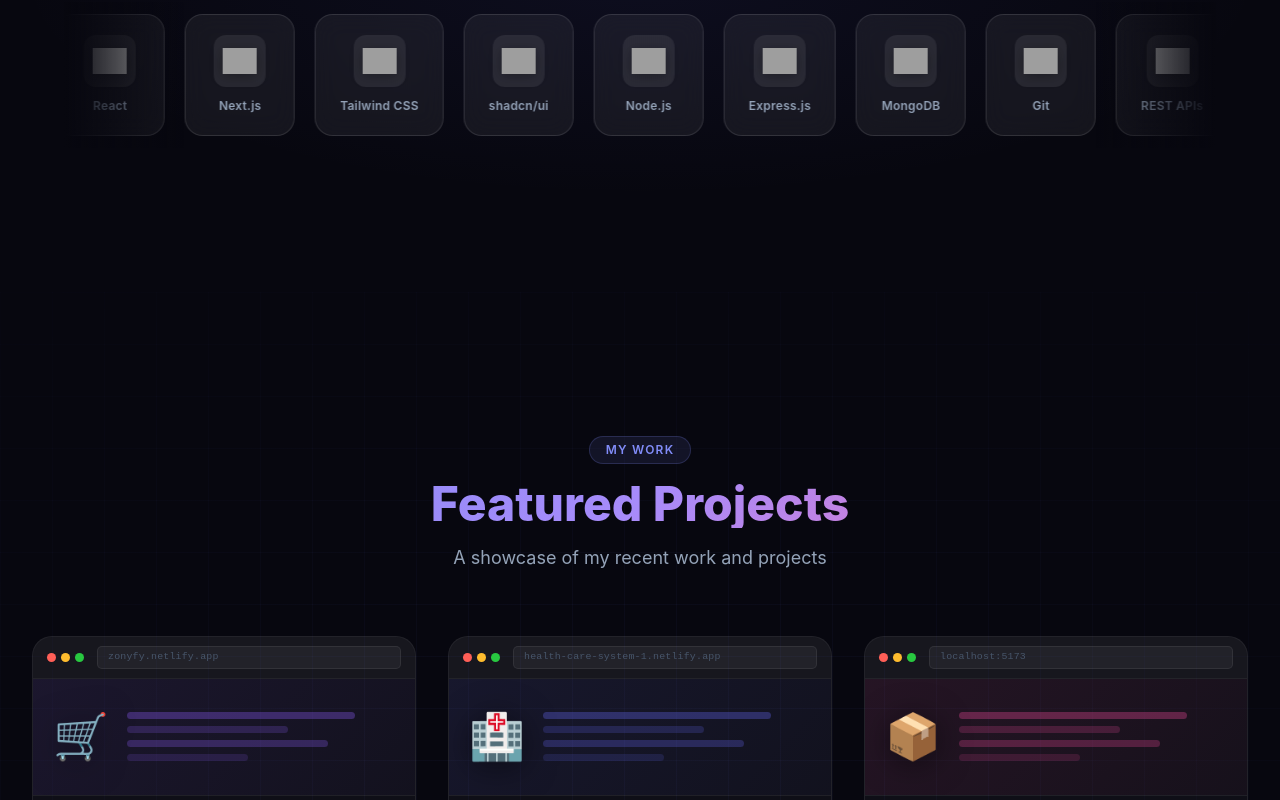
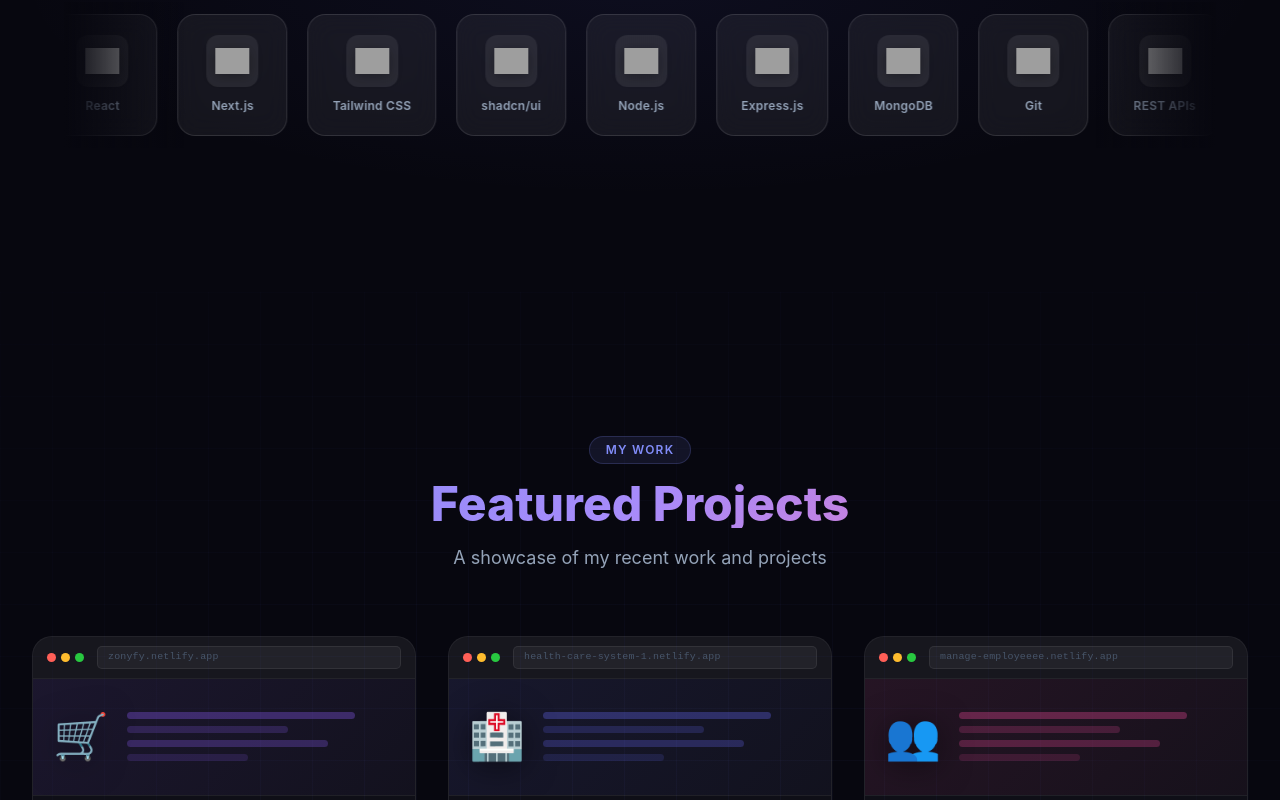
Before and after one commit to Rohin-Madhav/portfolio-2, a React (Vite) app: page / in a window 1280 px wide. Shown: the part 2000-2800 px from the top of the page. Built offline with nearby package versions, Linux system fonts and the light colour scheme; grey boxes are pictures that could not be loaded.

Commit message:
adding new projects

```diff
--- a/src/components/Projects.jsx
+++ b/src/components/Projects.jsx
@@ -2,6 +2,7 @@ import { useEffect, useRef } from 'react'
 import { gsap } from 'gsap'
 import { ScrollTrigger } from 'gsap/ScrollTrigger'
 import { ExternalLink, Github } from 'lucide-react'
+
 
 gsap.registerPlugin(ScrollTrigger)
 
@@ -23,12 +24,28 @@ const projects = [
     icon: '🏥',
   },
   {
-    title: 'Product Listing App',
-    description: 'Modern product listing application with reusable components, advanced filtering capabilities, and a sleek, responsive UI design.',
-    tech: ['React', 'Tailwind CSS', 'JavaScript'],
-    liveUrl: '#', githubUrl: '#',
+    title: 'Employee Management System',
+    description: 'Manage employee records with ease using this modern, responsive employee management system featuring advanced filtering and intuitive UI design.',
+    tech: ['React', 'MongoDB', 'Express.js', 'Node.js','CRUD'],
+    liveUrl: 'https://manage-employeeee.netlify.app', githubUrl: 'https://github.com/Rohin-Madhav/Employee-Management-System.git',
     accent: '#ec4899',
-    icon: '📦',
+    icon: '👥',
+  },
+  {
+    title: 'Football Club Website',
+    description: 'A modern, responsive football club website featuring an intuitive UI design and advanced filtering capabilities.',
+    tech: ['React', 'tailwindcss'],
+    liveUrl: 'https://rmfc.netlify.app', githubUrl: 'https://github.com/Rohin-Madhav/football-academy.git',
+    accent: '#ec4899',
+    icon: '⚽',
+  },
+  {
+    title: 'Expense Tracker',
+    description: 'Track your daily expenses with ease using this modern, responsive expense tracker featuring an intuitive UI design and advanced filtering capabilities.',
+    tech: ['React', 'tailwindcss'],
+    liveUrl: 'https://mark-ur-expense.netlify.app', githubUrl: 'https://github.com/Rohin-Madhav/expense-tracker.git',
+    accent: '#6366f1',
+    icon: '💰',
   },
 ]
 
```
